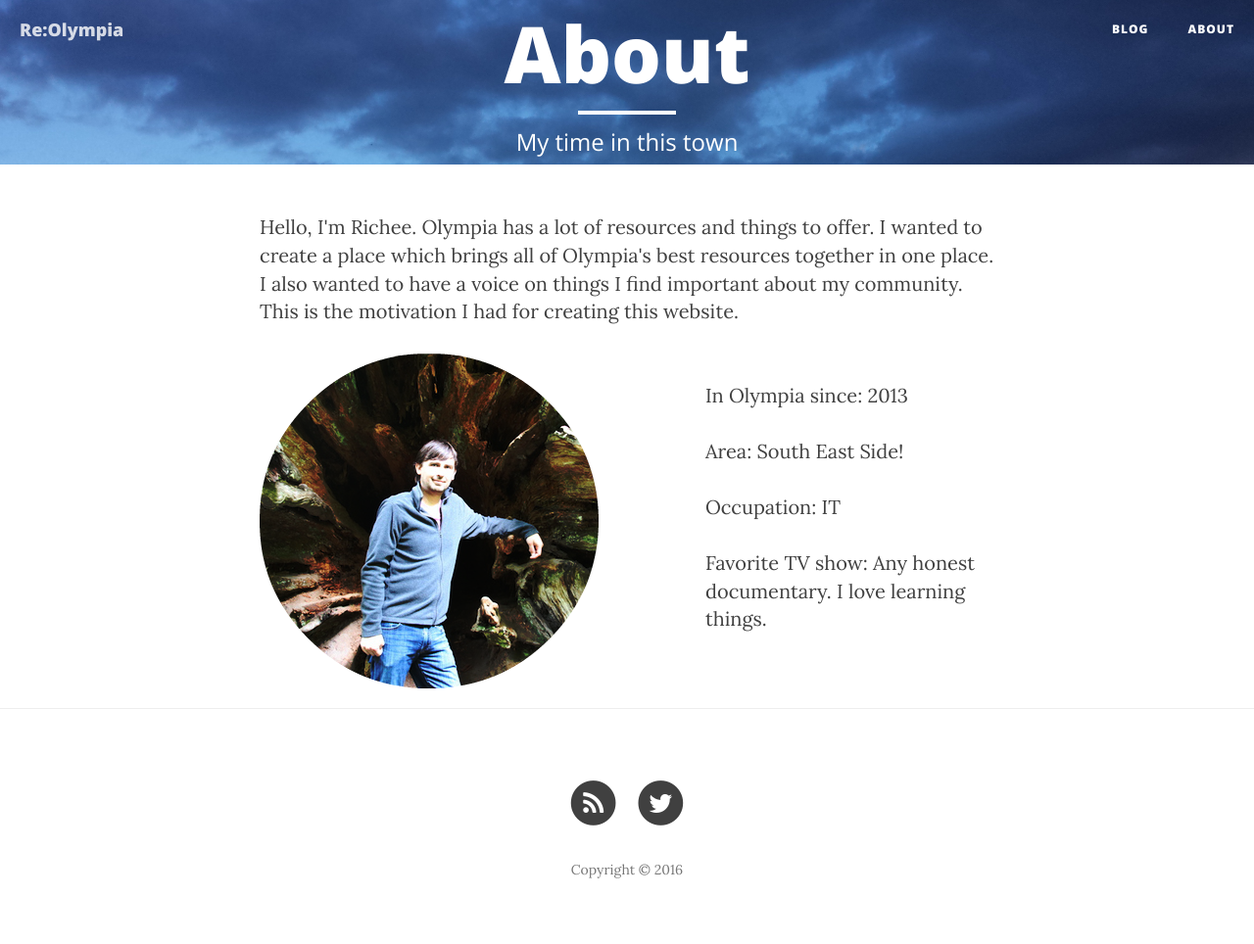
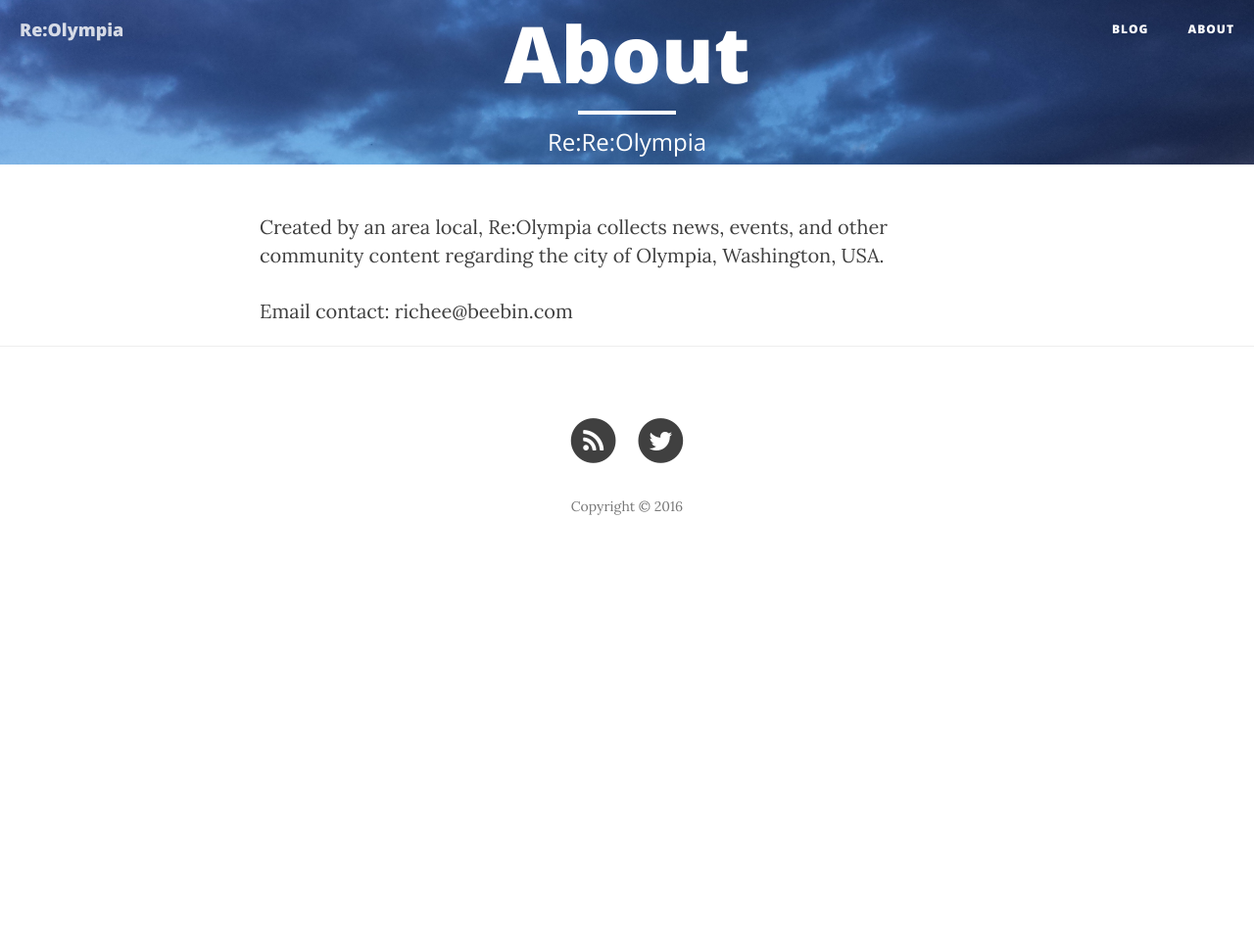
Before and after one commit to reolympia/reolympia.github.io, a Jekyll site: the page built from about.html, in a window 1280 px wide. Shown: the whole page at 98% size. Built offline with Jekyll 4.4.1, drawn with Linux system fonts in a browser that asks for light colours; nearby versions of some CDN libraries; after the commit the page ends 900 px from its top, so only the background shows below that.

Commit message:
Updating website.

```diff
--- a/about.html
+++ b/about.html
@@ -1,34 +1,16 @@
 ---
 layout: page
 title: "About"
-description: "My time in this town"
+description: "Re:Re:Olympia"
 header-img: "img/bgs/sky.jpg"
 ---
 <div class="row">
 	<div class="col-lg-8 col-lg-offset-2 col-md-10 col-md-offset-1">
 
-		Hello, I'm Richee. Olympia has a lot of resources and things to offer. I wanted to create a place which brings all of Olympia's best resources together in one place. I also wanted to have a voice on things I find important about my community. This is the motivation I had for creating this website.
+		Created by an area local, Re:Olympia collects news, events, and other community content regarding the city of Olympia, Washington, USA.
 		<br>
 		<br>
-		<div class="row">
-			<div class="col-lg-7 col-md-7 col-sm-12 col-xs-12">
-				<img src="/img/wood.png">
-			</div>
-			<div class="col-lg-5 col-md-5 col-sm-12 col-xs-12">
-				<br>
-				In Olympia since: 2013
-				<br>
-				<br>
-				Area: South East Side!
-				<br>
-				<br>
-				Occupation: IT
-				<br>
-				<br>
-				Favorite TV show: Any honest documentary. I love learning things.
-			</div>
-		</div>
-
+		Email contact: <a href='mail&#116;o&#58;%72ich%&#54;5&#101;&#64;%&#54;2&#37;6&#53;&#101;&#98;&#105;n&#46;&#99;%6&#70;m'>ri&#99;hee&#64;beebi&#110;&#46;&#99;om</a>
 
 	</div>
 </div>
```
Also changed, not shown: _posts/2016-11-25-A-Wild-Blogger-Appears.markdown (+6 -8 lines), 3 other files.
